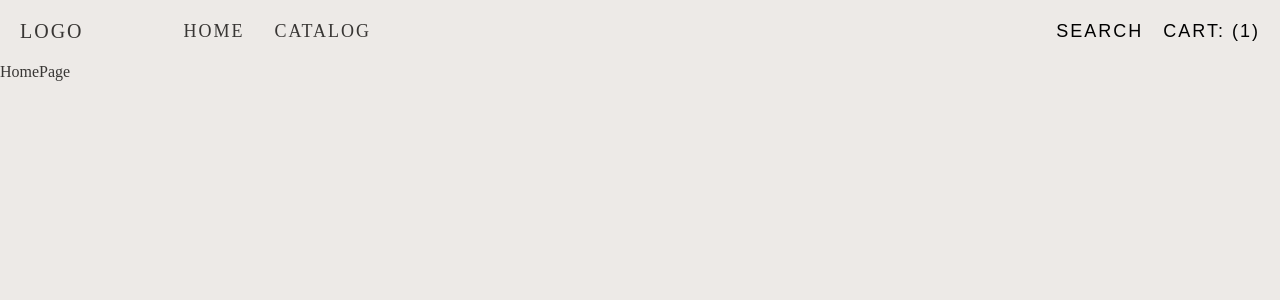
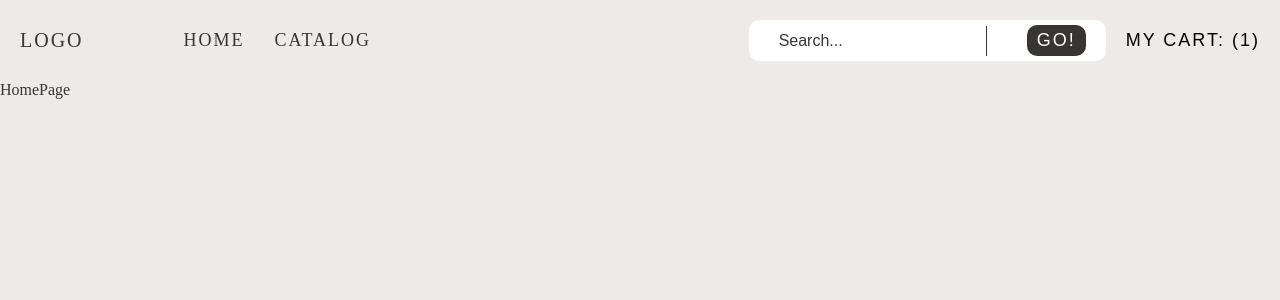
Before and after one commit to Jakyp-05/online_shop, a React (Vite) app: page / in a window 1280 px wide. Shown: the top 300 px of the page. Built offline with nearby package versions, Linux system fonts and the light colour scheme.

Commit message:
I made a callback form for search engines and lazy loading for the page

```diff
--- a/src/components/header/Header.tsx
+++ b/src/components/header/Header.tsx
@@ -2,12 +2,6 @@ import React, { useState } from "react";
 import { Link } from "react-router-dom";
 
 const Header: React.FC = () => {
-  const [active, setActive] = useState<boolean>(false);
-
-  const toggleSearch = () => {
-    setActive((prev) => !prev);
-  };
-
   return (
     <>
       <div className="header">
@@ -26,24 +20,14 @@ const Header: React.FC = () => {
             </nav>
           </div>
           <div className="header__actions">
-            <div className="header__search">
-              <button
-                className={`btn ${active ? "active" : ""}`}
-                onClick={toggleSearch}
-              >
-                search
-              </button>
+            <div className="callback-search">
+              <input type="text" placeholder="Search..." />
+              <img src="" alt="" />
+              <button className="btn">Go!</button>
             </div>
-            <div className="header__search">
-              <button className="btn">Cart: (1)</button>
+            <div className="header__cart">
+              <button className="btn">My Cart: (1)</button>
             </div>
-          </div>
-        </div>
-        <div className={`container collapsibles ${active ? "active" : ""}`}>
-          <div className="callback-search">
-            <input type="text" placeholder="Search..." />
-            <img src="" alt="" />
-            <button className="btn">Go!</button>
           </div>
         </div>
       </div>
--- a/src/sass/block/_callback-search.scss
+++ b/src/sass/block/_callback-search.scss
@@ -1,8 +1,10 @@
 .callback-search {
   display: flex;
   align-items: center;
-  justify-content: space-between;
-  padding: 0 20px;
+  column-gap: 20px;
+  padding: 5px 20px;
+  background-color: white;
+  border-radius: 10px;
   input {
     width: 90%;
     height: 30px;
@@ -15,7 +17,7 @@
     }
   }
   button {
-    padding: 10px 20px;
+    padding: 5px 10px;
     background-color: #383634;
     color: white;
     border-radius: 10px;
--- a/src/sass/block/_header.scss
+++ b/src/sass/block/_header.scss
@@ -38,17 +38,3 @@
     }
   }
 }
-
-.collapsibles {
-  margin-top: 20px;
-  background-color: white;
-  border-radius: 10px;
-  overflow: hidden;
-  height: 0;
-  transition: height 0.3s ease, padding 0.3s ease;
-  padding: 0;
-}
-.active {
-  padding: 10px;
-  height: auto;
-}
```
